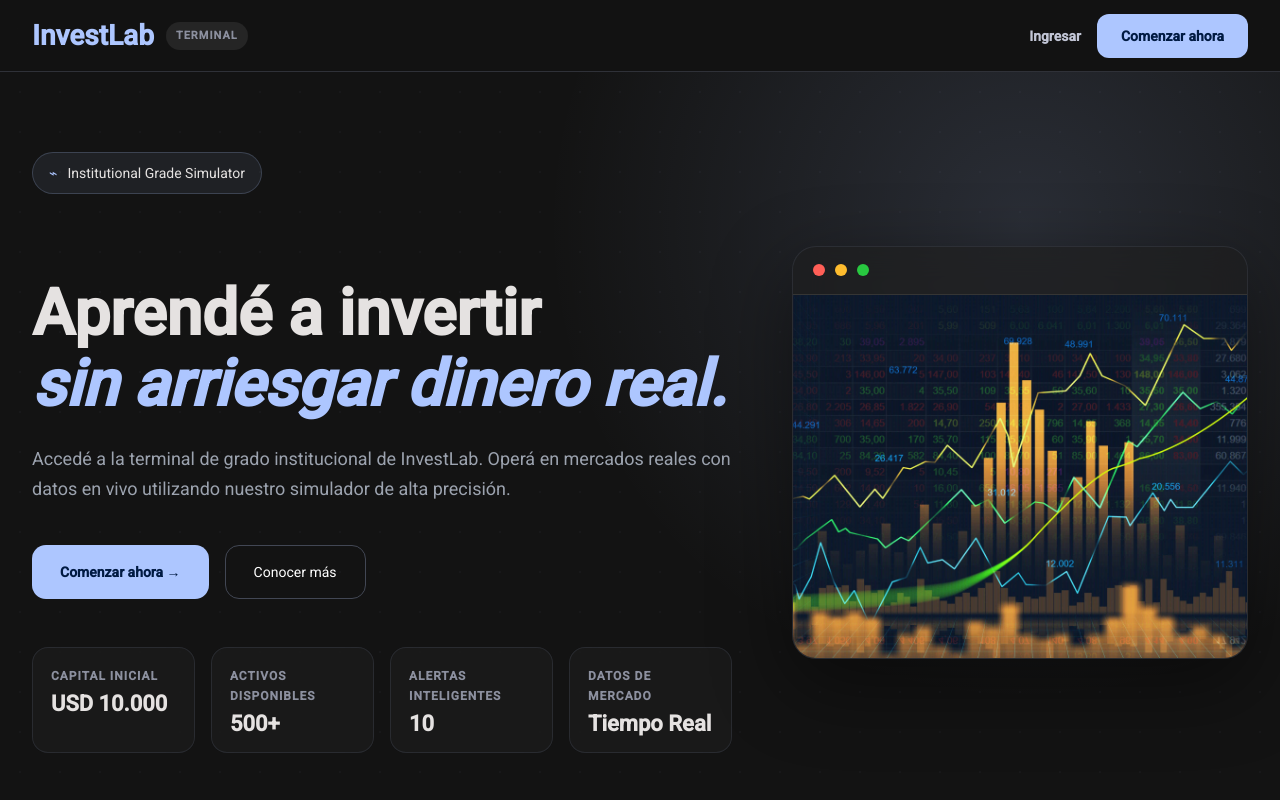
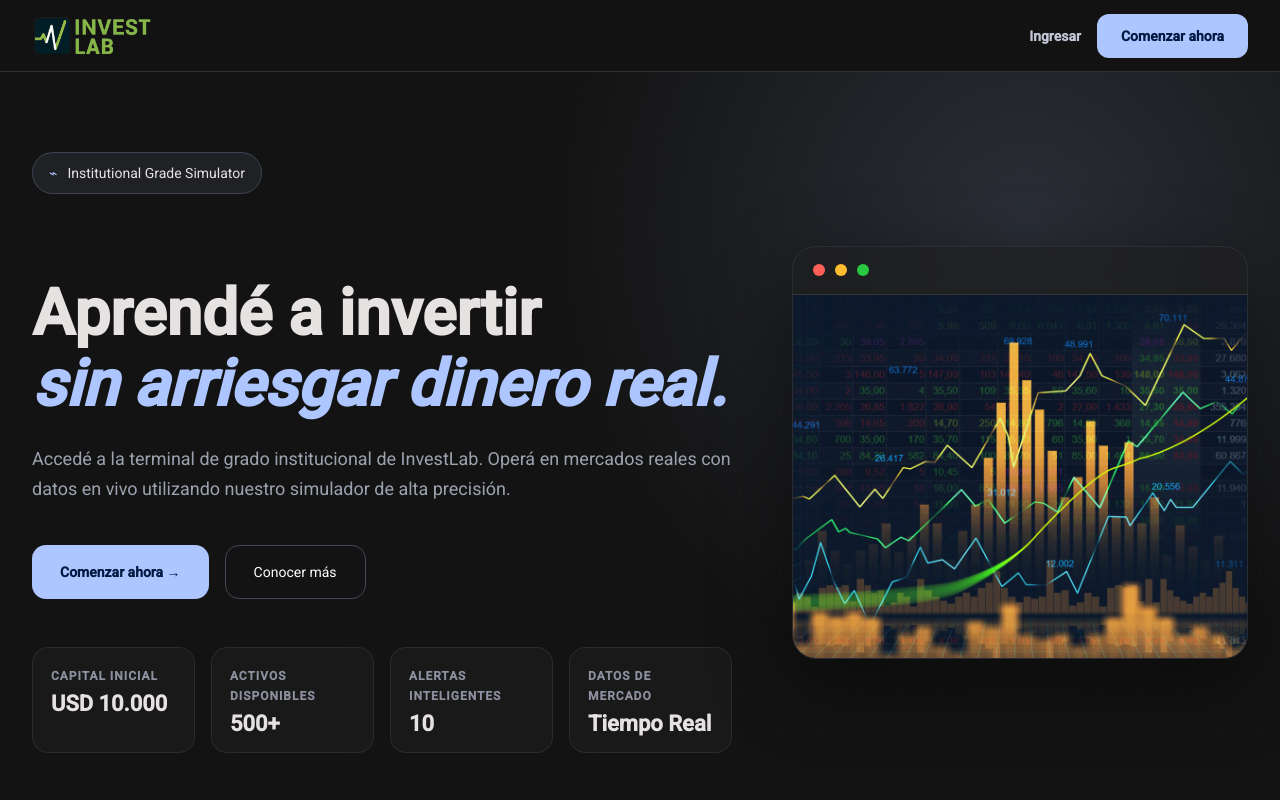
Before and after one commit to roodiaz/proyecto_integrador, an Angular app in the folder frontend/: page / in a window 1280 px wide. Shown: the top 800 px of the page. Built offline with nearby package versions, Linux system fonts and the light colour scheme.

Commit message:
fix logo en landing

```diff
--- a/frontend/src/app/features/home/components/landing/landing.css
+++ b/frontend/src/app/features/home/components/landing/landing.css
@@ -630,3 +630,9 @@
         justify-content: center;
     }
 }
+
+.logo-image {
+    height: 42px;
+    width: auto;
+    display: block;
+}
--- a/frontend/src/app/features/home/components/landing/landing.html
+++ b/frontend/src/app/features/home/components/landing/landing.html
@@ -6,13 +6,7 @@
 
         <div class="brand-section">
 
-            <span class="brand-name">
-                InvestLab
-            </span>
-
-            <span class="brand-badge">
-                TERMINAL
-            </span>
+            <img src="img/logo_name_v2.png" alt="InvestLab" class="logo-image">
 
         </div>
 
```
Also changed, not shown: frontend/src/assets/landing_background_1.jpg (deleted).
